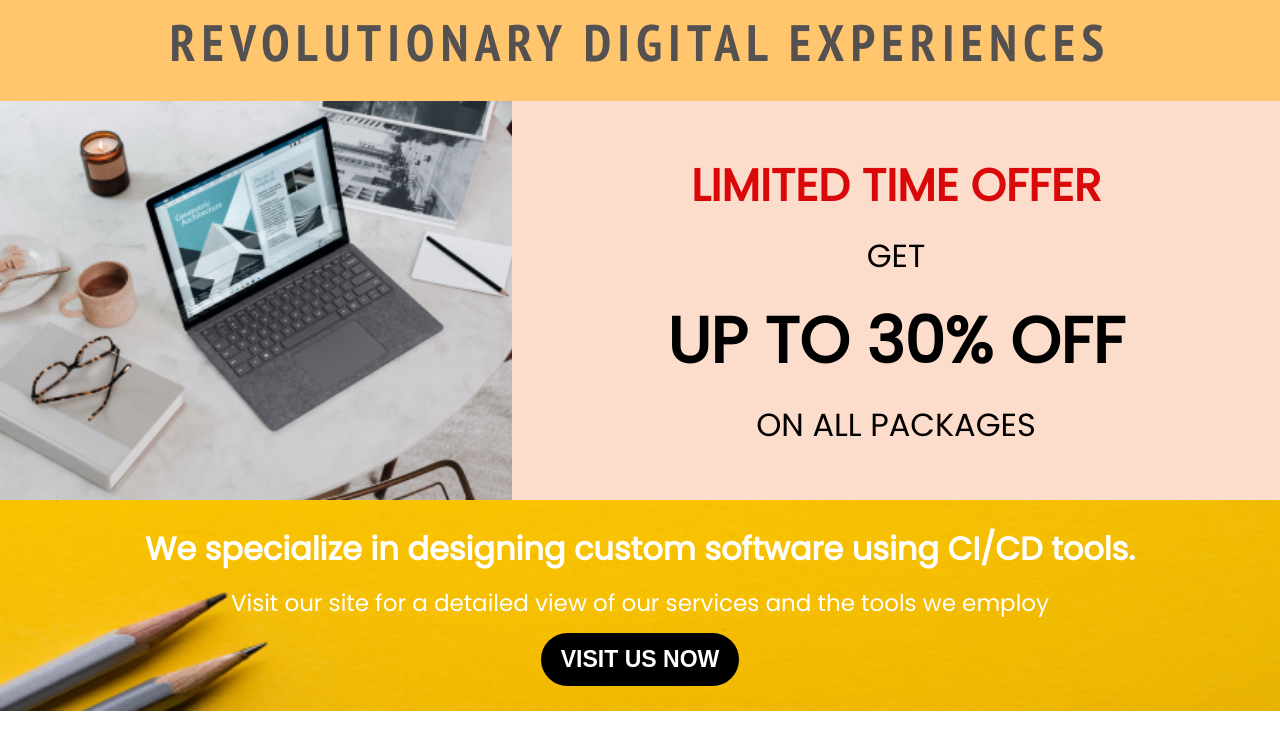
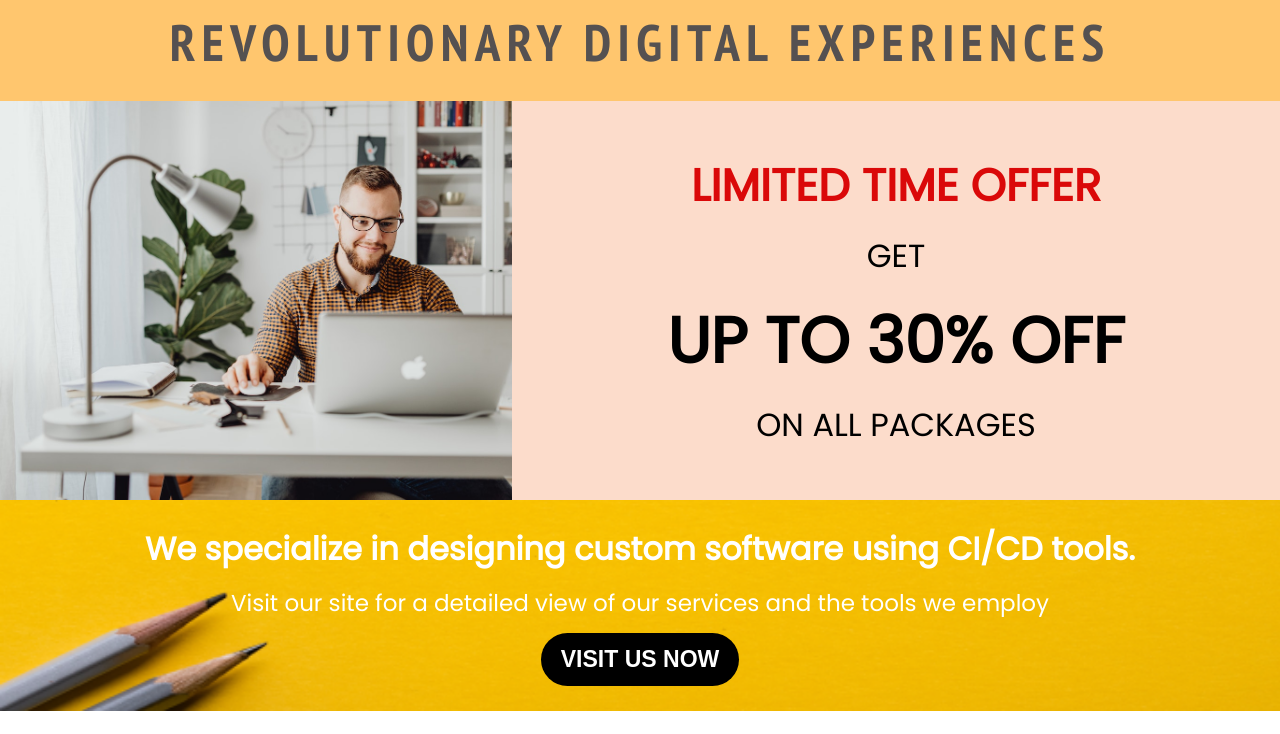
Before and after one commit to MJunaid648/Promotional-email, a plain HTML site: page index.html in a window 1280 px wide. Shown: the part 49-783 px from the top of the page. Drawn offline with Linux system fonts and the light colour scheme.

Commit message:
changed hero image

```diff
--- a/index.html
+++ b/index.html
@@ -27,7 +27,7 @@
     <!-- hero -->
     <div class="hero">
       <div class="logo">
-        <img src="./assets/hero.png" alt="office image" />
+        <img src="./assets/hero-img.jpg" alt="office image" />
       </div>
       <div class="hero-right">
         <h2>Limited Time Offer</h2>
```
